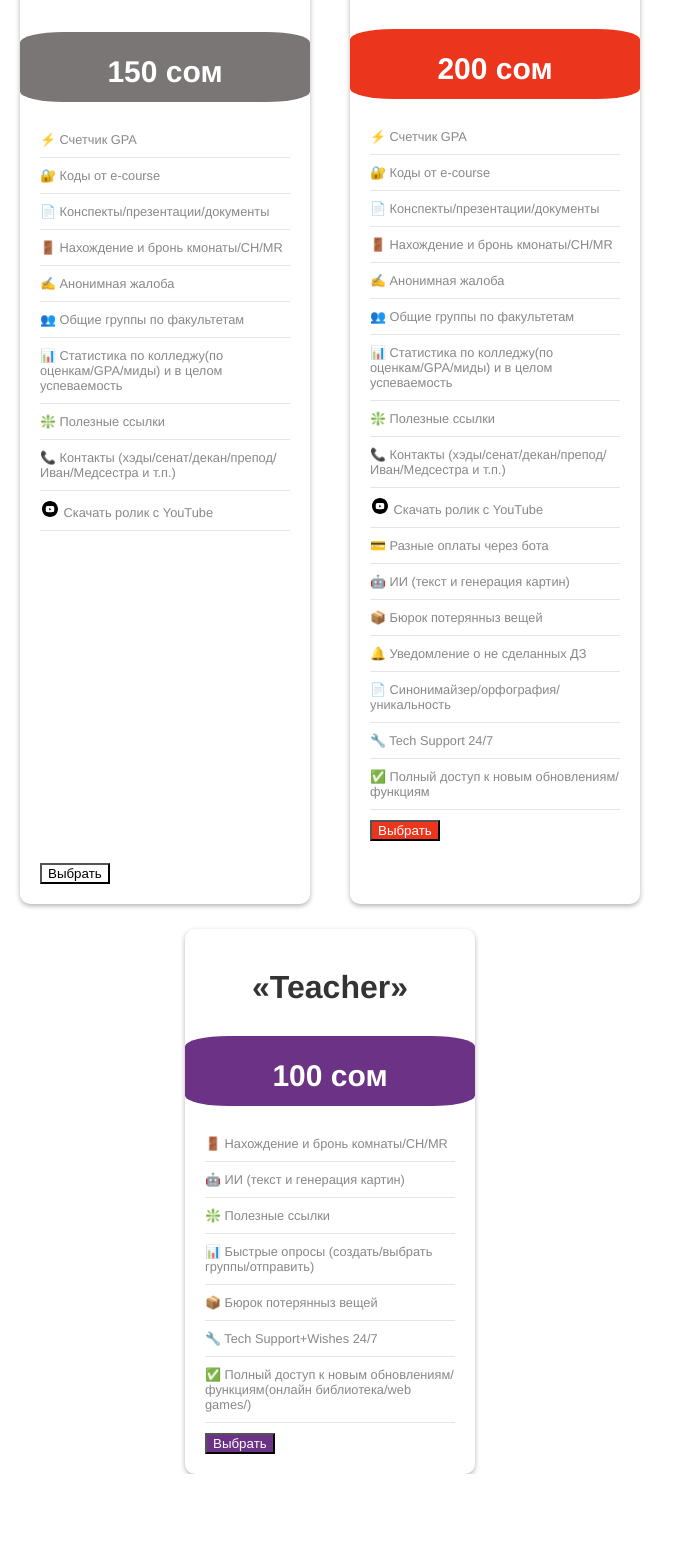
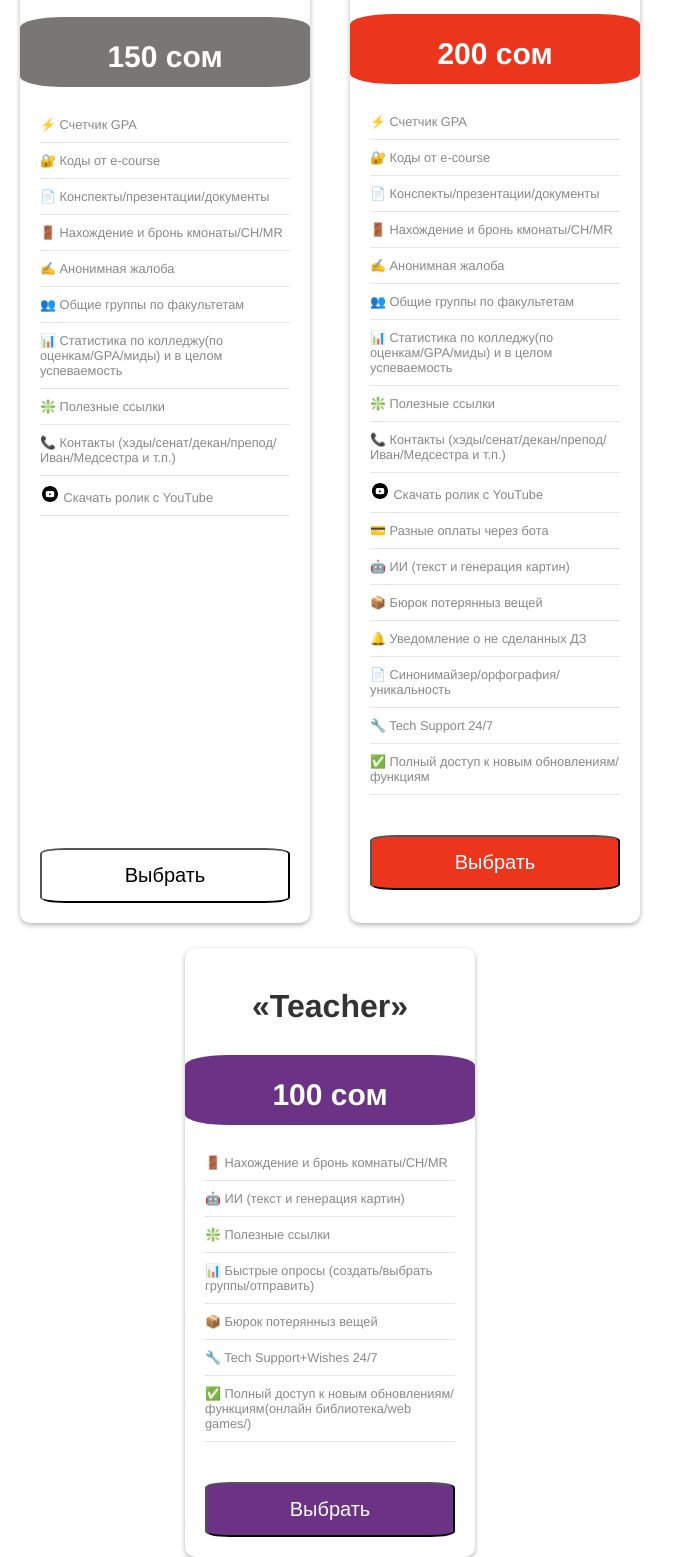
Before and after one commit to W12iteCrow/W12iteCrow.github.io, a PHP site: page / in a window 1280 px wide. Shown: the part 339-1896 px from the top of the page, without its empty margins (0-687 px from the left). Before the commit the page ends 1813 px from the top, so only its background shows below. Run offline with PHP 8.4, Linux system fonts and the light colour scheme; some libraries are stand-ins or nearby versions.

Commit message:
Update style.css

```diff
--- a/style.css
+++ b/style.css
@@ -1,12 +1,12 @@
-/* * {
+* {
    box-sizing: border-box;
-} */
+}
 
 body {
    margin: 0;
    font-size: 16px;
    font-family: Helvetica;
-   background:white;
+   background: white;
 }
 
 .headline {
@@ -15,10 +15,11 @@ body {
 }
 
 .headline img {
-   max-width: 100%;
+   max-width: 95%;
    height: 110%;
    margin-bottom: -40px;
 }
+
 /* }
 .headline-text1 {
    font-size: 36px;
@@ -42,6 +43,7 @@ body {
    display: flex;
    justify-content: center;
 }
+
 .wrap2 {
    max-width: 660px;
    margin-top: 25px;
@@ -54,7 +56,7 @@ body {
 .box1 {
    display: inline-block;
    margin: 0 20px;
-   width: 250px;
+   width: 290px;
    background: rgb(255, 255, 255);
    text-align: left;
    padding: 20px;
@@ -65,7 +67,7 @@ body {
 .box2 {
    display: inline-block;
    margin: 0 20px;
-   width: 250px;
+   width: 290px;
    background: white;
    text-align: left;
    padding: 20px;
@@ -76,7 +78,7 @@ body {
 .box3 {
    display: inline-block;
    margin: 0 20px;
-   width: 250px;
+   width: 290px;
    background: white;
    text-align: left;
    padding: 20px;
@@ -100,7 +102,8 @@ h2 {
    font-weight: 100;
    letter-spacing: 1px;
 }
-.title{
+
+.title {
    font-size: 32px;
    text-align: center;
 }
@@ -122,6 +125,7 @@ h2 {
    font-weight: 100px;
    margin-left: -20px;
 }
+
 .price2 {
    height: 70px;
    width: 290px;
@@ -134,6 +138,7 @@ h2 {
    font-weight: 100px;
    margin-left: -20px;
 }
+
 .price3 {
    height: 70px;
    width: 290px;
@@ -180,24 +185,45 @@ body a {
 }
 
 .button1 {
+   display: inline-block;
    background: white;
    margin-top: 322px;
+   height: 55px;
+   width: 250px;
+   border-radius: 10%;
+   font-size: 20px;
 }
+
 .button2 {
+   display: inline-block;
    background: #EC351D;
    color: rgb(255, 255, 255);
+   height: 55px;
+   width: 250px;
+   border-radius: 10%;
+   font-size: 20px;
+   margin-top: 30px;
 }
+
 .button3 {
+   display: inline-block;
    background: #6b3285;
    color: rgb(255, 255, 255);
+   height: 55px;
+   width: 250px;
+   border-radius: 10%;
+   font-size: 20px;
+   margin-top: 30px;
 }
 
 .button1:hover {
    background: #f0ec09
 }
+
 .button2:hover {
    background: #f0ec09
 }
+
 .button3:hover {
    background: #f0ec09
 }
```
